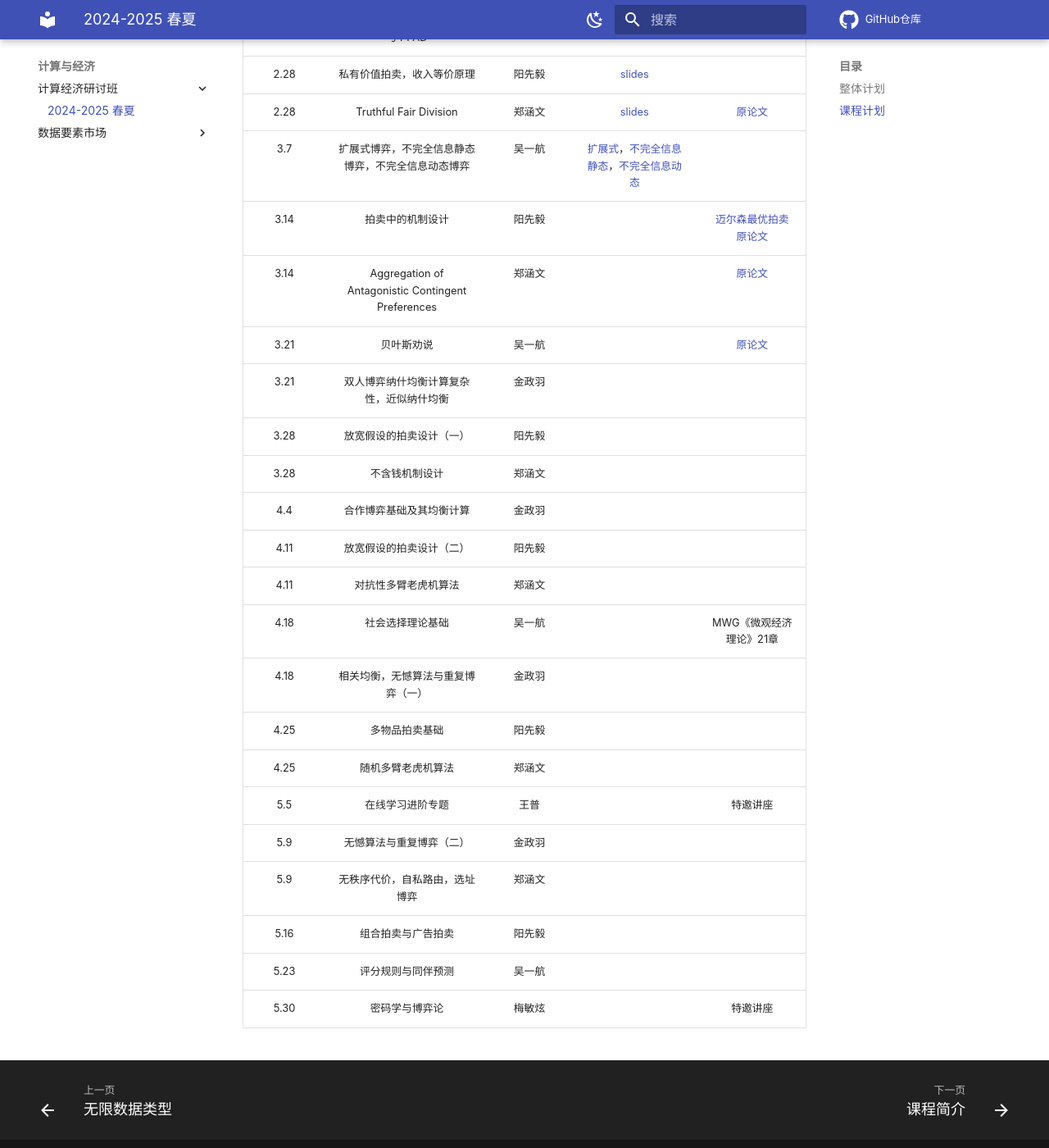
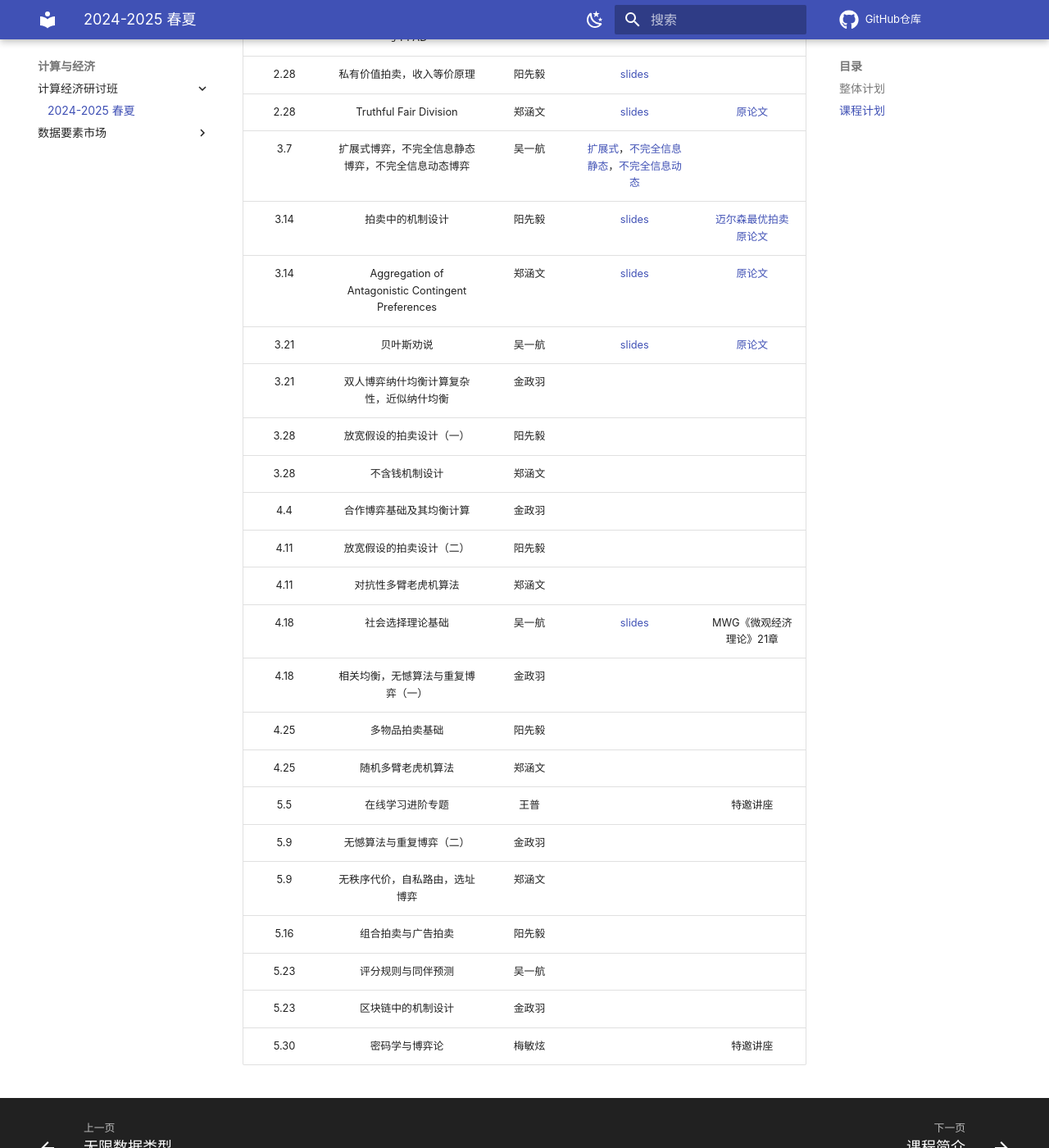
Before and after one commit to yhwu-is/Teach, an MkDocs documentation site: the page built from docs/ec/seminar/25sp.md, in a window 1280 px wide and 1400 px high, scrolled down 1112 px. Shown: the whole window at 82% size. Built offline with MkDocs 1.6.1 and Material for MkDocs 9.7.7, drawn with Linux system fonts in a browser that asks for light colours; comment, search, counter and statistics services are not loaded.

Commit message:
docs: 更新计算经济讨论班

```diff
--- a/docs/ec/seminar/25sp.md
+++ b/docs/ec/seminar/25sp.md
@@ -35,16 +35,16 @@
 | 2.28 | 私有价值拍卖，收入等价原理 | 阳先毅 | [slides](25sp/Auction_theory_1.pdf) |  |
 | 2.28 | Truthful Fair Division | 郑涵文 | [slides](25sp/25sp-01-fair_division1.pdf) | [原论文](25sp/On%20Existence%20of%20Truthful%20Fair%20Cake%20Cutting%20Mechanisms.pdf) |
 | 3.7 | 扩展式博弈，不完全信息静态博弈，不完全信息动态博弈 | 吴一航 | [扩展式](25sp/25sp-lec3-dynamic.pdf)，[不完全信息静态](25sp/25sp-lec4-incomplete.pdf)，[不完全信息动态](25sp/25sp-lec5-signal.pdf) |  |
-| 3.14 | 拍卖中的机制设计 | 阳先毅 |  | [迈尔森最优拍卖原论文](25sp/Optimal%20Auction%20Design.pdf) |
-| 3.14 | Aggregation of Antagonistic Contingent Preferences | 郑涵文 |  | [原论文](25sp/Aggregation%20of%20Antagonistic%20Contingent%20Preferences-%20When%20Is%20It%20Possible?.pdf) |
-| 3.21 | 贝叶斯劝说 | 吴一航 |  | [原论文](25sp/Bayesian%20Persuasion.pdf) |
+| 3.14 | 拍卖中的机制设计 | 阳先毅 | [slides](25sp/auction_2.pdf) | [迈尔森最优拍卖原论文](25sp/Optimal%20Auction%20Design.pdf) |
+| 3.14 | Aggregation of Antagonistic Contingent Preferences | 郑涵文 | [slides](25sp/25sp-02-Antagonistic_Contingent_Preferences.pdf) | [原论文](25sp/Aggregation%20of%20Antagonistic%20Contingent%20Preferences-%20When%20Is%20It%20Possible?.pdf) |
+| 3.21 | 贝叶斯劝说 | 吴一航 | [slides](25sp/25sp-lec6-persuasion.pdf) | [原论文](25sp/Bayesian%20Persuasion.pdf) |
 | 3.21 | 双人博弈纳什均衡计算复杂性，近似纳什均衡 | 金政羽 |  |  |
 | 3.28 | 放宽假设的拍卖设计（一） | 阳先毅 |  |  |
 | 3.28 | 不含钱机制设计 | 郑涵文 |  |  |
 | 4.4 | 合作博弈基础及其均衡计算 | 金政羽 |  |  |
 | 4.11 | 放宽假设的拍卖设计（二） | 阳先毅 |  |  |
 | 4.11 | 对抗性多臂老虎机算法 | 郑涵文 |  |
-| 4.18 | 社会选择理论基础 | 吴一航 |  | MWG《微观经济理论》21章 |
+| 4.18 | 社会选择理论基础 | 吴一航 | [slides](25sp/25sp-lec7-social.pdf) | MWG《微观经济理论》21章 |
 | 4.18 | 相关均衡，无憾算法与重复博弈（一） | 金政羽 |  |  |
 | 4.25 | 多物品拍卖基础 | 阳先毅 |  |  |
 | 4.25 | 随机多臂老虎机算法 | 郑涵文 |  |  |
@@ -53,4 +53,5 @@
 | 5.9 | 无秩序代价，自私路由，选址博弈 | 郑涵文 |  |  |
 | 5.16 | 组合拍卖与广告拍卖 | 阳先毅 |  |  |
 | 5.23 | 评分规则与同伴预测 | 吴一航 |  |  |
+| 5.23 | 区块链中的机制设计 | 金政羽 |  |  |
 | 5.30 | 密码学与博弈论 | 梅敏炫 |  | 特邀讲座 |
```
Also changed, not shown: docs/index.md (+1 -0 lines), 6 other files.
